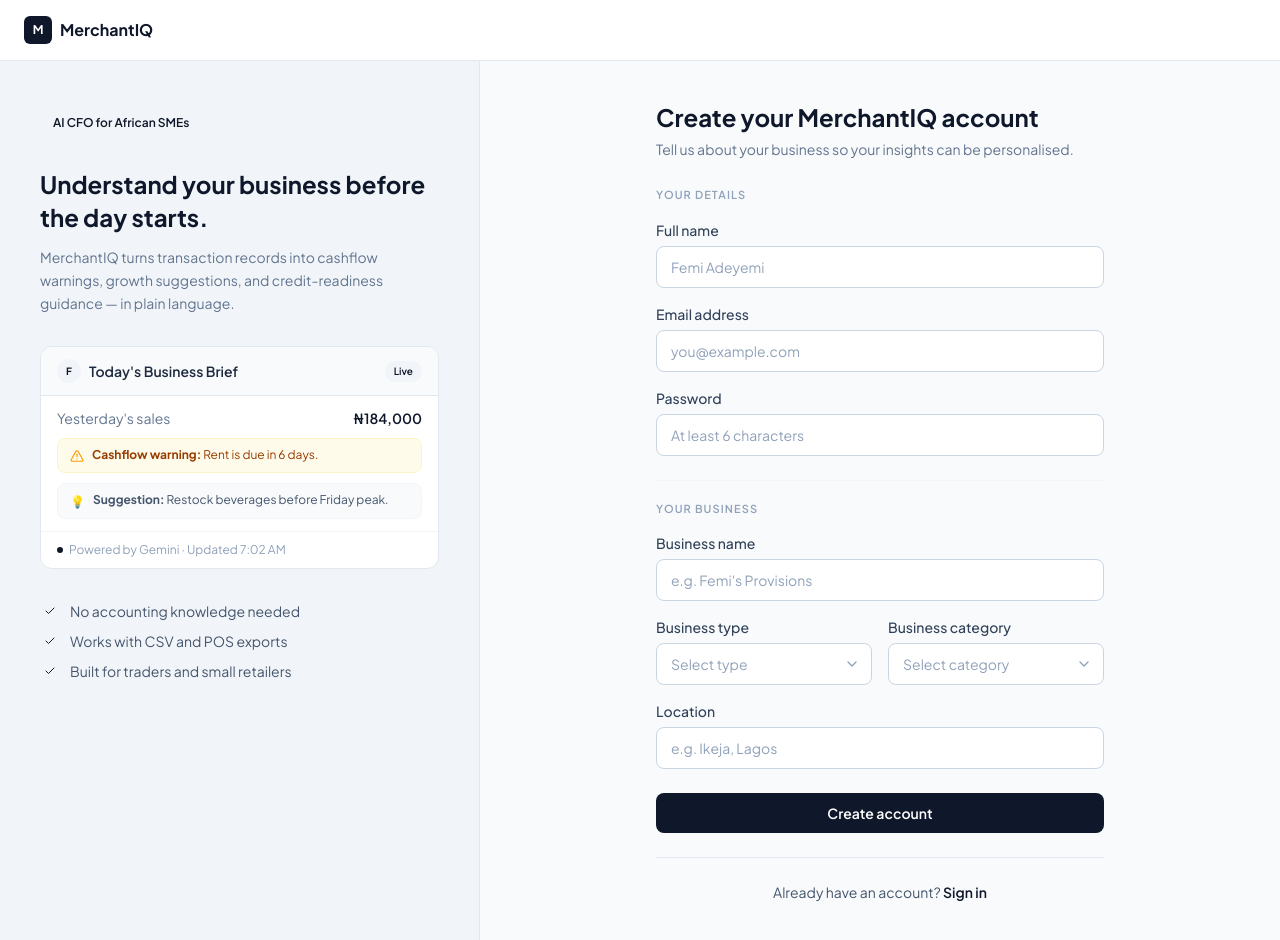
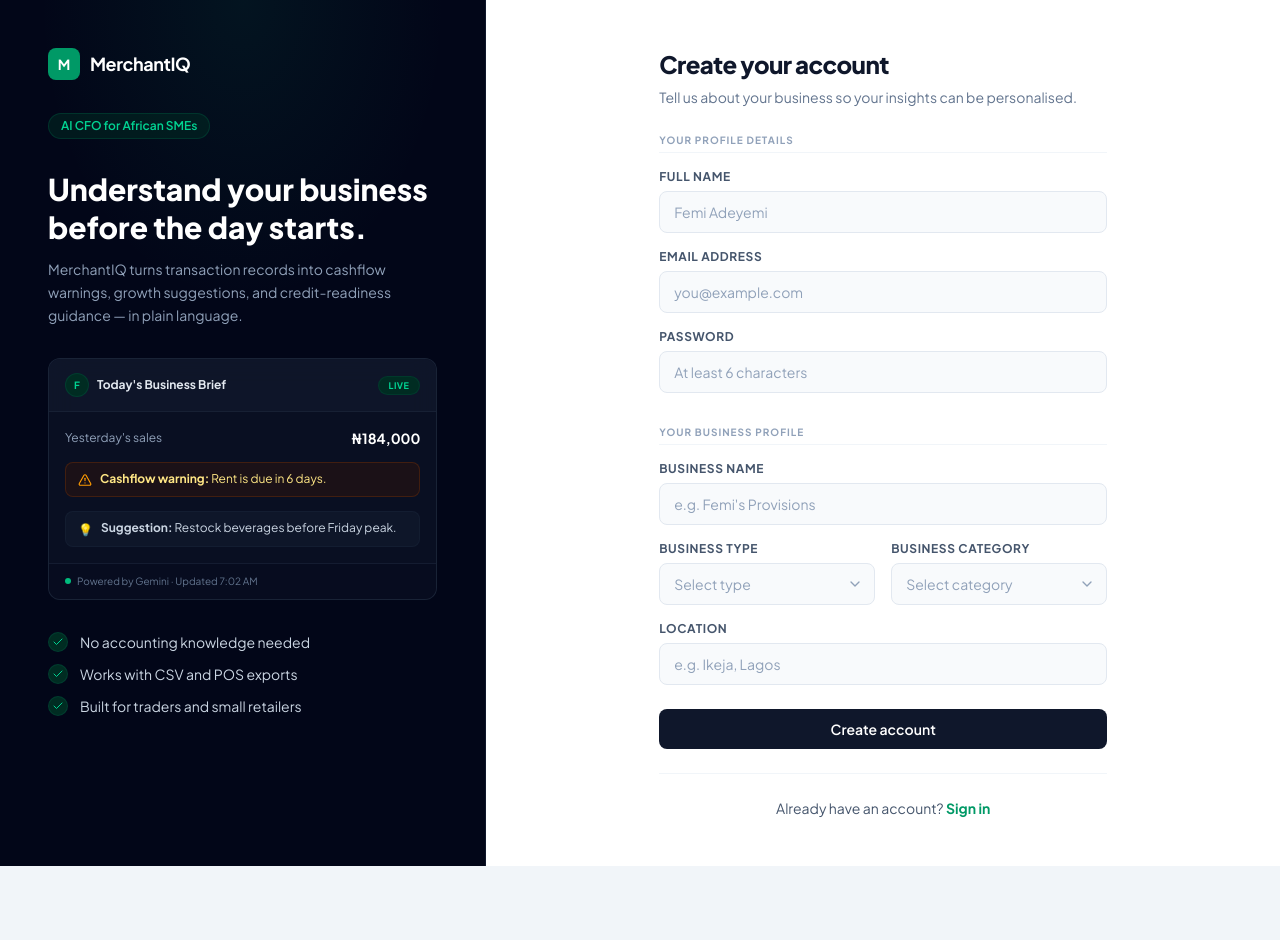
Before and after one commit to o1-spec/merchant-iq, a Next.js app: page /register in a window 1280 px wide. After the commit the page ends 866 px from the top, so only its background shows below. Built offline with nearby package versions, Linux system fonts and the light colour scheme.

Commit message:
added ui fixes

```diff
--- a/src/app/login/page.tsx
+++ b/src/app/login/page.tsx
@@ -30,7 +30,7 @@
 }) {
   return (
     <div className="flex flex-col gap-1.5">
-      <label htmlFor={id} className="text-sm font-medium text-slate-700">
+      <label htmlFor={id} className="text-xs font-bold text-slate-600 uppercase tracking-wider">
         {label}
       </label>
       <input
@@ -41,13 +41,13 @@
         placeholder={placeholder}
         autoComplete={autoComplete}
         disabled={disabled}
-        className={`w-full px-3.5 py-2.5 rounded-lg border text-sm text-slate-900 bg-white
-          placeholder:text-slate-400 focus:outline-none focus:ring-2 focus:ring-primary
-          focus:border-transparent transition-shadow
-          disabled:bg-slate-50 disabled:text-slate-400 disabled:cursor-not-allowed
-          ${error ? 'border-red-400 focus:ring-red-400' : 'border-slate-300'}`}
+        className={`w-full px-3.5 py-2.5 rounded-lg border text-sm text-slate-900 bg-slate-50 focus:bg-white
+          placeholder:text-slate-400 focus:outline-none focus:ring-2 focus:ring-emerald-500
+          focus:border-transparent transition-all duration-200
+          disabled:bg-slate-100 disabled:text-slate-400 disabled:cursor-not-allowed
+          ${error ? 'border-red-400 focus:ring-red-400' : 'border-slate-200 focus:border-emerald-500'}`}
       />
-      {error && <p className="text-xs text-red-600 mt-0.5">{error}</p>}
+      {error && <p className="text-xs text-red-600 mt-0.5 font-medium">{error}</p>}
     </div>
   );
 }
@@ -103,47 +103,49 @@
   const busy = loading || demoLoading;
 
   return (
-    <div className="min-h-screen bg-slate-50 flex flex-col">
+    <div className="min-h-screen bg-slate-50 flex flex-col lg:flex-row">
 
+      {/* Left side brand brief section (40% width) */}
+      <aside className="hidden lg:flex flex-col justify-between w-full lg:w-[42%] xl:w-[38%] shrink-0 bg-slate-950 border-r border-slate-900 px-12 py-12 relative overflow-hidden">
+        {/* Decorative backdrop mesh */}
+        <div className="absolute inset-0 pointer-events-none bg-[radial-gradient(ellipse_60%_50%_at_50%_0%,rgba(16,185,129,0.08)_0%,transparent_70%)]" />
+        <div className="relative z-10 h-full flex flex-col justify-between">
+          <AuthLeftPanel />
+        </div>
+      </aside>
 
-      <header className="bg-white border-b border-slate-200 px-6 py-4 shrink-0">
+      {/* Right side form card section (Centered) */}
+      <main className="flex-1 flex flex-col justify-center items-center px-6 sm:px-12 py-12 bg-white relative overflow-y-auto">
+
+        {/* Mobile Header Logo (Top-left, only displayed on mobile/tablet) */}
+        <div className="lg:hidden absolute top-6 left-6">
           <Link href="/" className="inline-flex items-center gap-2">
-          <div className="w-7 h-7 rounded-md bg-primary flex items-center justify-center">
+            <div className="w-7 h-7 rounded-md bg-emerald-600 flex items-center justify-center shrink-0">
               <span className="text-white font-bold text-xs">M</span>
             </div>
             <span className="font-bold text-slate-900 text-base">MerchantIQ</span>
           </Link>
-      </header>
+        </div>
 
+        <div className="w-full max-w-sm my-auto space-y-6">
 
-      <div className="flex-1 flex items-stretch">
-
-
-        <aside className="hidden lg:flex flex-col justify-center w-[480px] shrink-0 bg-slate-100 border-r border-slate-200 px-10 py-12">
-          <AuthLeftPanel />
-        </aside>
-
-
-        <main className="flex-1 flex items-center justify-center px-4 sm:px-8 py-10">
-          <div className="w-full max-w-md">
-
-
-            <div className="mb-7">
-              <h1 className="text-2xl font-bold text-slate-900">Welcome back</h1>
-              <p className="text-slate-500 text-sm mt-1.5">
+          {/* Header */}
+          <div>
+            <h1 className="text-2xl font-extrabold text-slate-900 tracking-tight">Welcome back</h1>
+            <p className="text-slate-500 text-sm mt-1.5 leading-relaxed">
               Sign in to view your business dashboard.
             </p>
           </div>
 
-
+          {/* API Error Notification */}
           {apiError && (
-              <div className="flex items-start gap-2.5 bg-red-50 border border-red-200 text-red-700 rounded-lg px-4 py-3 mb-5 text-sm">
+            <div className="flex items-start gap-2.5 bg-red-50 border border-red-200 text-red-700 rounded-lg px-4 py-3 text-sm">
               <AlertCircle className="w-4 h-4 shrink-0 mt-0.5" />
               <span>{apiError}</span>
             </div>
           )}
 
-
+          {/* Form */}
           <form onSubmit={handleLogin} noValidate className="space-y-4">
             <Field
               label="Email address"
@@ -171,23 +173,24 @@
             <button
               type="submit"
               disabled={busy}
-                className="w-full flex items-center justify-center gap-2 bg-primary hover:bg-primary-hover
-                  active:bg-slate-950 disabled:bg-slate-300 disabled:cursor-not-allowed
-                  text-white font-semibold py-2.5 rounded-lg text-sm transition-colors mt-1"
+              className="w-full flex items-center justify-center gap-2 bg-slate-900 hover:bg-slate-800
+                active:bg-slate-950 disabled:bg-slate-200 disabled:text-slate-400 disabled:cursor-not-allowed
+                text-white font-semibold py-2.5 rounded-lg text-sm transition-all mt-2 shadow-sm"
             >
               {loading && <Loader2 className="w-4 h-4 animate-spin" />}
               {loading ? 'Signing in…' : 'Sign in'}
             </button>
           </form>
 
-
-            <div className="flex items-center gap-3 my-5">
+          {/* Divider */}
+          <div className="flex items-center gap-3">
             <div className="flex-1 h-px bg-slate-200" />
-              <span className="text-xs text-slate-400 font-medium">or</span>
+            <span className="text-[10px] font-bold text-slate-400 uppercase tracking-widest">or</span>
             <div className="flex-1 h-px bg-slate-200" />
           </div>
 
-
+          {/* Demo Login Option */}
+          <div className="space-y-2">
             <button
               type="button"
               onClick={handleDemo}
@@ -195,29 +198,28 @@
               className="w-full flex items-center justify-center gap-2 bg-white hover:bg-slate-50
                 active:bg-slate-100 disabled:bg-slate-100 disabled:cursor-not-allowed
                 text-slate-700 font-semibold py-2.5 rounded-lg text-sm border border-slate-300
-                hover:border-slate-400 transition-all"
+                hover:border-slate-400 transition-all shadow-sm"
             >
               {demoLoading && <Loader2 className="w-4 h-4 animate-spin text-slate-500" />}
               {demoLoading ? 'Loading demo…' : 'Continue as Demo Merchant'}
             </button>
 
-            <p className="text-[11px] text-slate-400 text-center mt-2">
+            <p className="text-[11px] text-slate-400 text-center leading-relaxed">
               Loads a sample provision store — no account needed.
             </p>
+          </div>
 
-
-            <div className="h-px bg-slate-200 my-6" />
+          {/* Redirect to registration */}
+          <div className="h-px bg-slate-100" />
 
           <p className="text-sm text-slate-600 text-center">
             Don&apos;t have an account?{' '}
-              <Link href="/register" className="text-primary font-semibold hover:underline">
+            <Link href="/register" className="text-emerald-600 font-bold hover:underline transition-colors">
               Create one
             </Link>
           </p>
-
         </div>
       </main>
     </div>
-    </div>
   );
 }
--- a/src/app/register/page.tsx
+++ b/src/app/register/page.tsx
@@ -22,22 +22,22 @@
   label, id, type = 'text', value, onChange, placeholder, autoComplete, disabled, error,
 }: {
   label: string; id: string; type?: string; value: string;
-  onChange: (v: string) => void; placeholder?: string; autoComplete?: string;
+  onChange: (value: string) => void; placeholder?: string; autoComplete?: string;
   disabled?: boolean; error?: string;
 }) {
   return (
     <div className="flex flex-col gap-1.5">
-      <label htmlFor={id} className="text-sm font-medium text-slate-700">{label}</label>
+      <label htmlFor={id} className="text-xs font-bold text-slate-600 uppercase tracking-wider">{label}</label>
       <input
         id={id} type={type} value={value} onChange={(e) => onChange(e.target.value)}
         placeholder={placeholder} autoComplete={autoComplete} disabled={disabled}
-        className={`w-full px-3.5 py-2.5 rounded-lg border text-sm text-slate-900 bg-white
-          placeholder:text-slate-400 focus:outline-none focus:ring-2 focus:ring-primary
-          focus:border-transparent transition-shadow
-          disabled:bg-slate-50 disabled:text-slate-400 disabled:cursor-not-allowed
-          ${error ? 'border-red-400 focus:ring-red-400' : 'border-slate-300'}`}
+        className={`w-full px-3.5 py-2.5 rounded-lg border text-sm text-slate-900 bg-slate-50 focus:bg-white
+          placeholder:text-slate-400 focus:outline-none focus:ring-2 focus:ring-emerald-500
+          focus:border-transparent transition-all duration-200
+          disabled:bg-slate-100 disabled:text-slate-400 disabled:cursor-not-allowed
+          ${error ? 'border-red-400 focus:ring-red-400' : 'border-slate-200 focus:border-emerald-500'}`}
       />
-      {error && <p className="text-xs text-red-600 mt-0.5">{error}</p>}
+      {error && <p className="text-xs text-red-600 mt-0.5 font-medium">{error}</p>}
     </div>
   );
 }
@@ -45,27 +45,27 @@
 function SelectField({
   label, id, value, onChange, options, placeholder, disabled, error,
 }: {
-  label: string; id: string; value: string; onChange: (v: string) => void;
+  label: string; id: string; value: string; onChange: (value: string) => void;
   options: string[]; placeholder?: string; disabled?: boolean; error?: string;
 }) {
   return (
     <div className="flex flex-col gap-1.5">
-      <label htmlFor={id} className="text-sm font-medium text-slate-700">{label}</label>
+      <label htmlFor={id} className="text-xs font-bold text-slate-600 uppercase tracking-wider">{label}</label>
       <div className="relative">
         <select
           id={id} value={value} onChange={(e) => onChange(e.target.value)} disabled={disabled}
-          className={`w-full appearance-none px-3.5 py-2.5 rounded-lg border text-sm bg-white pr-9
-            focus:outline-none focus:ring-2 focus:ring-primary focus:border-transparent
-            transition-shadow disabled:bg-slate-50 disabled:cursor-not-allowed
+          className={`w-full appearance-none px-3.5 py-2.5 rounded-lg border text-sm bg-slate-50 focus:bg-white pr-9
+            focus:outline-none focus:ring-2 focus:ring-emerald-500 focus:border-transparent
+            transition-all duration-200 disabled:bg-slate-100 disabled:cursor-not-allowed
             ${!value ? 'text-slate-400' : 'text-slate-900'}
-            ${error ? 'border-red-400 focus:ring-red-400' : 'border-slate-300'}`}
+            ${error ? 'border-red-400 focus:ring-red-400' : 'border-slate-200 focus:border-emerald-500'}`}
         >
           {placeholder && <option value="">{placeholder}</option>}
           {options.map((o) => <option key={o} value={o}>{o}</option>)}
         </select>
         <ChevronDown className="absolute right-3 top-1/2 -translate-y-1/2 w-4 h-4 text-slate-400 pointer-events-none" />
       </div>
-      {error && <p className="text-xs text-red-600 mt-0.5">{error}</p>}
+      {error && <p className="text-xs text-red-600 mt-0.5 font-medium">{error}</p>}
     </div>
   );
 }
@@ -109,7 +109,7 @@
     e.preventDefault();
     setApiError('');
     if (!validate()) return;
-    setLoading(true);
+    loading || setLoading(true);
     try {
       await register({
         name: form.name.trim(), email: form.email.trim().toLowerCase(),
@@ -126,51 +126,56 @@
   }
 
   return (
-    <div className="min-h-screen bg-slate-50 flex flex-col">
+    <div className="min-h-screen bg-slate-50 flex flex-col lg:flex-row">
 
+      {/* Left side brand brief section (40% width) */}
+      <aside className="hidden lg:flex flex-col justify-between w-full lg:w-[42%] xl:w-[38%] shrink-0 bg-slate-950 border-r border-slate-900 px-12 py-12 relative overflow-hidden">
+        {/* Decorative backdrop mesh */}
+        <div className="absolute inset-0 pointer-events-none bg-[radial-gradient(ellipse_60%_50%_at_50%_0%,rgba(16,185,129,0.08)_0%,transparent_70%)]" />
+        <div className="relative z-10 h-full flex flex-col justify-between">
+          <AuthLeftPanel />
+        </div>
+      </aside>
 
-      <header className="bg-white border-b border-slate-200 px-6 py-4 shrink-0">
+      {/* Right side form card section (Centered with scrolling for long form) */}
+      <main className="flex-1 flex flex-col justify-start items-center px-6 sm:px-12 py-12 bg-white relative overflow-y-auto">
+
+        {/* Mobile Header Logo */}
+        <div className="lg:hidden w-full max-w-md mb-6 self-center">
           <Link href="/" className="inline-flex items-center gap-2">
-          <div className="w-7 h-7 rounded-md bg-primary flex items-center justify-center">
+            <div className="w-7 h-7 rounded-md bg-emerald-600 flex items-center justify-center shrink-0">
               <span className="text-white font-bold text-xs">M</span>
             </div>
             <span className="font-bold text-slate-900 text-base">MerchantIQ</span>
           </Link>
-      </header>
+        </div>
 
+        <div className="w-full max-w-md my-auto space-y-6">
 
-      <div className="flex-1 flex items-stretch">
-
-
-        <aside className="hidden lg:flex flex-col justify-center w-[480px] shrink-0 bg-slate-100 border-r border-slate-200 px-10 py-12">
-          <AuthLeftPanel />
-        </aside>
-
-
-        <main className="flex-1 flex items-start justify-center px-4 sm:px-8 py-10 overflow-y-auto">
-          <div className="w-full max-w-md">
-
-
-            <div className="mb-7">
-              <h1 className="text-2xl font-bold text-slate-900">Create your MerchantIQ account</h1>
-              <p className="text-slate-500 text-sm mt-1.5">
+          {/* Header */}
+          <div>
+            <h1 className="text-2xl font-extrabold text-slate-900 tracking-tight">Create your account</h1>
+            <p className="text-slate-500 text-sm mt-1.5 leading-relaxed">
               Tell us about your business so your insights can be personalised.
             </p>
           </div>
 
-
+          {/* API Error Notification */}
           {apiError && (
-              <div className="flex items-start gap-2.5 bg-red-50 border border-red-200 text-red-700 rounded-lg px-4 py-3 mb-5 text-sm">
+            <div className="flex items-start gap-2.5 bg-red-50 border border-red-200 text-red-700 rounded-lg px-4 py-3 text-sm">
               <AlertCircle className="w-4 h-4 shrink-0 mt-0.5" />
               <span>{apiError}</span>
             </div>
           )}
 
+          {/* Form */}
           <form onSubmit={handleSubmit} noValidate className="space-y-6">
 
-
+            {/* Personal Details */}
             <div className="space-y-4">
-                <p className="text-[11px] font-semibold text-slate-400 uppercase tracking-widest">Your details</p>
+              <div className="border-b border-slate-100 pb-1">
+                <p className="text-[10px] font-bold text-slate-400 uppercase tracking-widest">Your Profile Details</p>
+              </div>
               <Field label="Full name" id="name" value={form.name} onChange={set('name')}
                 placeholder="Femi Adeyemi" autoComplete="name" disabled={loading} error={fieldErrors.name} />
               <Field label="Email address" id="email" type="email" value={form.email} onChange={set('email')}
@@ -179,9 +184,11 @@
                 placeholder="At least 6 characters" autoComplete="new-password" disabled={loading} error={fieldErrors.password} />
             </div>
 
-
-              <div className="space-y-4 border-t border-slate-100 pt-5">
-                <p className="text-[11px] font-semibold text-slate-400 uppercase tracking-widest">Your business</p>
+            {/* Business Details */}
+            <div className="space-y-4 pt-2">
+              <div className="border-b border-slate-100 pb-1">
+                <p className="text-[10px] font-bold text-slate-400 uppercase tracking-widest">Your Business Profile</p>
+              </div>
               <Field label="Business name" id="businessName" value={form.businessName} onChange={set('businessName')}
                 placeholder="e.g. Femi's Provisions" disabled={loading} error={fieldErrors.businessName} />
 
@@ -198,28 +205,29 @@
                 placeholder="e.g. Ikeja, Lagos" disabled={loading} error={fieldErrors.location} />
             </div>
 
-
+            {/* Submit */}
             <button
               type="submit" disabled={loading}
-                className="w-full flex items-center justify-center gap-2 bg-primary hover:bg-primary-hover
-                  active:bg-slate-950 disabled:bg-slate-300 disabled:cursor-not-allowed
-                  text-white font-semibold py-2.5 rounded-lg text-sm transition-colors"
+              className="w-full flex items-center justify-center gap-2 bg-slate-900 hover:bg-slate-800
+                active:bg-slate-950 disabled:bg-slate-200 disabled:text-slate-400 disabled:cursor-not-allowed
+                text-white font-semibold py-2.5 rounded-lg text-sm transition-all shadow-sm"
             >
               {loading && <Loader2 className="w-4 h-4 animate-spin" />}
               {loading ? 'Creating account…' : 'Create account'}
             </button>
           </form>
 
-
-            <div className="h-px bg-slate-200 my-6" />
+          {/* Redirect to sign-in */}
+          <div className="h-px bg-slate-100" />
           <p className="text-sm text-slate-600 text-center">
             Already have an account?{' '}
-              <Link href="/login" className="text-primary font-semibold hover:underline">Sign in</Link>
+            <Link href="/login" className="text-emerald-600 font-bold hover:underline transition-colors">
+              Sign in
+            </Link>
           </p>
 
         </div>
       </main>
     </div>
-    </div>
   );
 }
--- a/src/components/auth/AuthLeftPanel.tsx
+++ b/src/components/auth/AuthLeftPanel.tsx
@@ -1,3 +1,4 @@
+import Link from 'next/link';
 import { AlertTriangle, Check } from 'lucide-react';
 
 const bullets = [
@@ -8,75 +9,86 @@
 
 export function AuthLeftPanel() {
   return (
-    <div className="flex flex-col justify-between h-full">
+    <div className="flex flex-col justify-between h-full min-h-[500px] text-white">
 
       <div className="space-y-8">
 
-        <span className="inline-block text-xs font-semibold text-primary bg-primary-light border border-primary-light/40 px-3 py-1 rounded-full">
-          AI CFO for African SMEs
-        </span>
+        {/* Integrated Logo */}
+        <div>
+          <Link href="/" className="inline-flex items-center gap-2.5 hover:opacity-90 transition-opacity">
+            <div className="w-8 h-8 rounded-lg bg-emerald-600 flex items-center justify-center shrink-0 shadow-sm">
+              <span className="text-white font-bold text-sm">M</span>
+            </div>
+            <span className="font-bold text-white text-lg tracking-tight">MerchantIQ</span>
+          </Link>
+        </div>
 
+        {/* Highlight Badge */}
+        <div>
+          <span className="inline-block text-xs font-semibold text-emerald-400 bg-emerald-950/50 border border-emerald-900/50 px-3 py-1 rounded-full">
+            AI CFO for African SMEs
+          </span>
+        </div>
 
+        {/* Pitch Headline */}
         <div className="space-y-3">
-          <h2 className="text-2xl font-bold text-slate-900 leading-snug">
+          <h2 className="text-3xl font-extrabold text-white leading-tight">
             Understand your business before the day starts.
           </h2>
-          <p className="text-slate-500 text-sm leading-relaxed">
+          <p className="text-slate-400 text-sm leading-relaxed">
             MerchantIQ turns transaction records into cashflow warnings, growth suggestions,
             and credit-readiness guidance — in plain language.
           </p>
         </div>
 
+        {/* Glassmorphism Brief Preview Card */}
+        <div className="bg-slate-900/60 border border-slate-800/80 rounded-xl overflow-hidden backdrop-blur-md">
 
-        <div className="bg-white border border-slate-200 rounded-xl overflow-hidden">
-
-          <div className="bg-slate-50 border-b border-slate-200 px-4 py-3 flex items-center justify-between">
+          <div className="bg-slate-900/80 border-b border-slate-800/60 px-4 py-3.5 flex items-center justify-between">
             <div className="flex items-center gap-2">
-              <div className="w-6 h-6 rounded-full bg-primary-light text-primary flex items-center justify-center font-bold text-[10px]">
+              <div className="w-6 h-6 rounded-full bg-emerald-950 text-emerald-400 border border-emerald-900/50 flex items-center justify-center font-bold text-[10px]">
                 F
               </div>
-              <span className="text-sm font-semibold text-slate-800">Today&apos;s Business Brief</span>
+              <span className="text-xs font-bold text-slate-200">Today&apos;s Business Brief</span>
             </div>
-            <span className="text-[10px] font-semibold text-primary bg-primary-light border border-primary-light/40 px-2 py-0.5 rounded-full">
+            <span className="text-[9px] font-bold text-emerald-400 bg-emerald-950 border border-emerald-900/40 px-2.5 py-0.5 rounded-full uppercase tracking-wider">
               Live
             </span>
           </div>
 
-
-          <div className="px-4 py-3 space-y-2.5 text-sm">
+          <div className="px-4 py-4 space-y-3.5 text-xs">
             <div className="flex items-center justify-between">
-              <span className="text-slate-500">Yesterday&apos;s sales</span>
-              <span className="font-semibold text-slate-900">₦184,000</span>
+              <span className="text-slate-400">Yesterday&apos;s sales</span>
+              <span className="font-bold text-white text-sm">₦184,000</span>
             </div>
 
-            <div className="flex items-start gap-2 bg-amber-50 border border-amber-100 rounded-lg px-3 py-2">
+            <div className="flex items-start gap-2 bg-amber-950/30 border border-amber-900/40 rounded-lg px-3 py-2">
               <AlertTriangle className="w-3.5 h-3.5 text-amber-500 shrink-0 mt-0.5" />
-              <span className="text-amber-800 text-xs leading-snug">
+              <span className="text-amber-200 text-xs leading-snug">
                 <strong>Cashflow warning:</strong> Rent is due in 6 days.
               </span>
             </div>
 
-            <div className="flex items-start gap-2 bg-slate-50 border border-slate-100 rounded-lg px-3 py-2">
+            <div className="flex items-start gap-2 bg-slate-800/30 border border-slate-800/40 rounded-lg px-3 py-2">
               <span className="text-slate-400 text-xs mt-0.5">💡</span>
-              <span className="text-slate-600 text-xs leading-snug">
+              <span className="text-slate-300 text-xs leading-snug">
                 <strong>Suggestion:</strong> Restock beverages before Friday peak.
               </span>
             </div>
           </div>
 
-
-          <div className="border-t border-slate-100 px-4 py-2.5 flex items-center gap-1.5">
-            <div className="w-1.5 h-1.5 rounded-full bg-primary" />
-            <span className="text-xs text-slate-400">Powered by Gemini · Updated 7:02 AM</span>
+          <div className="border-t border-slate-800/60 px-4 py-2.5 flex items-center gap-1.5 bg-slate-950/20">
+            <div className="w-1.5 h-1.5 rounded-full bg-emerald-500 animate-pulse" />
+            <span className="text-[10px] text-slate-500">Powered by Gemini · Updated 7:02 AM</span>
           </div>
         </div>
 
-
-        <ul className="space-y-2.5">
+        {/* Bullet Points */}
+        <ul className="space-y-3">
           {bullets.map((b) => (
-            <li key={b} className="flex items-center gap-2.5 text-sm text-slate-600">
-              <span className="w-5 h-5 rounded-full bg-primary-light border border-primary-light/40 flex items-center justify-center shrink-0">
-                <Check className="w-3 h-3 text-primary" />
+            <li key={b} className="flex items-center gap-3 text-sm text-slate-300">
+              <span className="w-5 h-5 rounded-full bg-emerald-950 border border-emerald-900/50 flex items-center justify-center shrink-0">
+                <Check className="w-3 h-3 text-emerald-400" />
               </span>
               {b}
             </li>
```
Also changed, not shown: src/app/page.tsx (+11 -17 lines), 1 other file (tests, documents, lock files or other folders). Lines whose indentation alone changed are shown as unchanged.
